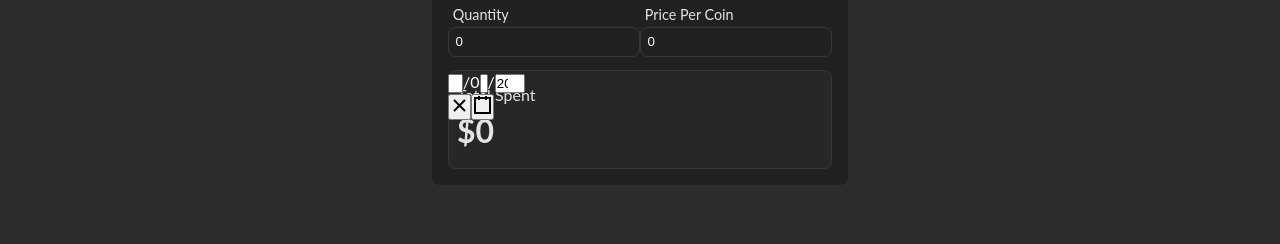
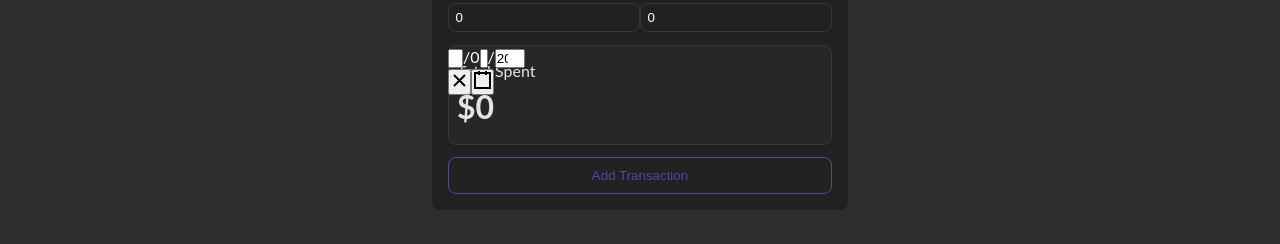
Before and after one commit to ShafiArnob/crypto-app, a React (Create React App) app in the folder crypto-app-client/: page /portfolio in a window 1280 px wide. Both pictures are taken after a click on the button "Add New Asset". Shown: the part 398-642 px from the top of the page. Built offline with nearby package versions, Linux system fonts and the light colour scheme; no server answers.

Commit message:
modal btn

```diff
--- a/crypto-app-client/src/pages/Portfolio/AddAssetModal.jsx
+++ b/crypto-app-client/src/pages/Portfolio/AddAssetModal.jsx
@@ -57,6 +57,7 @@ const AddAssetModal = ({openModal, setopenModal}) => {
           <p>Total Spent</p>
           <h1>${quantity*pricePerCoin}</h1>
         </div>
+        <button className='btn-modal'>Add Transaction</button>
       </div>
     </Modal>
   )
--- a/crypto-app-client/src/pages/Portfolio/Portfolio.css
+++ b/crypto-app-client/src/pages/Portfolio/Portfolio.css
@@ -160,7 +160,20 @@
   /*------------------ */
   .total-spent{
     padding: 0.8rem 0.5rem;
+    margin-bottom: 0.8rem;
     border-radius: 8px;
     background-color: var(--background-secondary);
     border: 1px solid var(--background-light);
   }
+  .btn-modal{
+    width: 100%;
+    padding: .6rem;
+    border-radius: 8px;
+    border: 1px solid var(--navbar-bg);
+    color: var(--navbar-bg);
+    background-color: transparent;
+    cursor: pointer;
+  }
+  .btn-modal:hover{
+    background-color: #5c459c2d;
+  }
```
